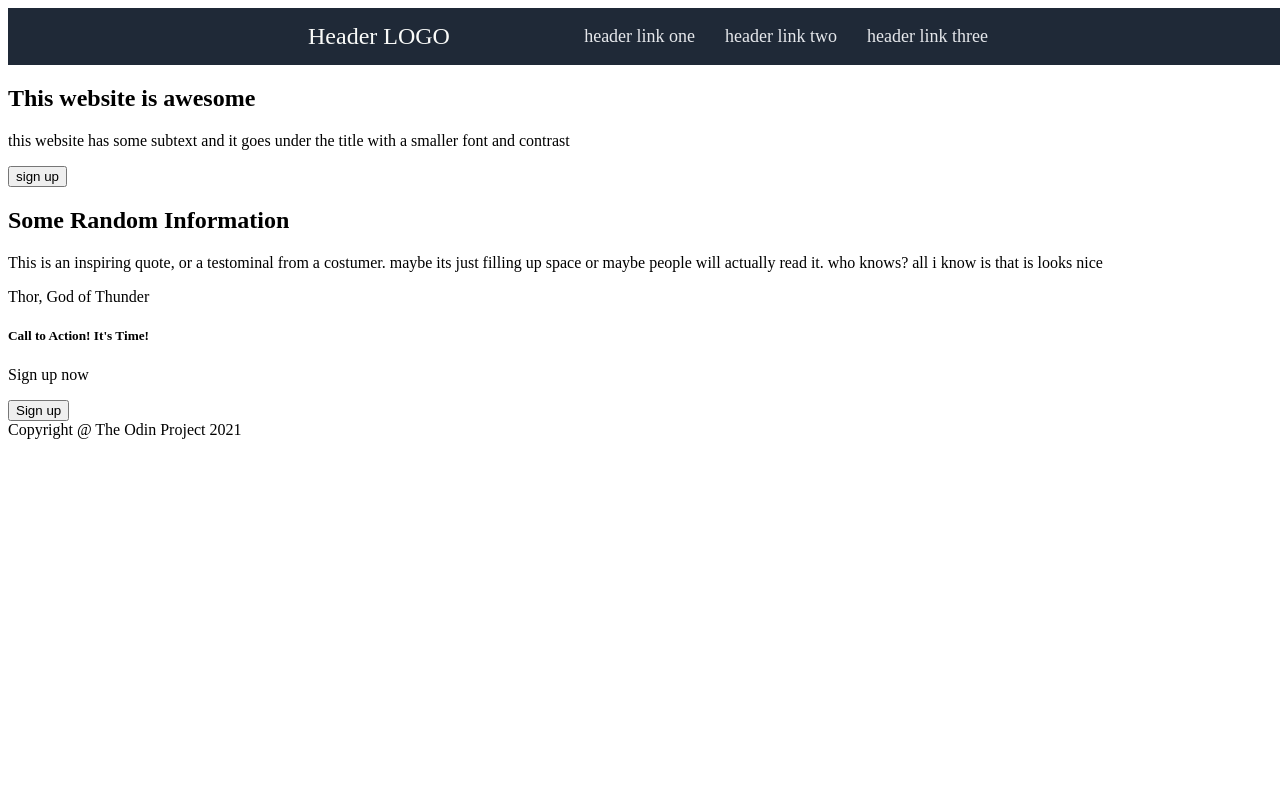
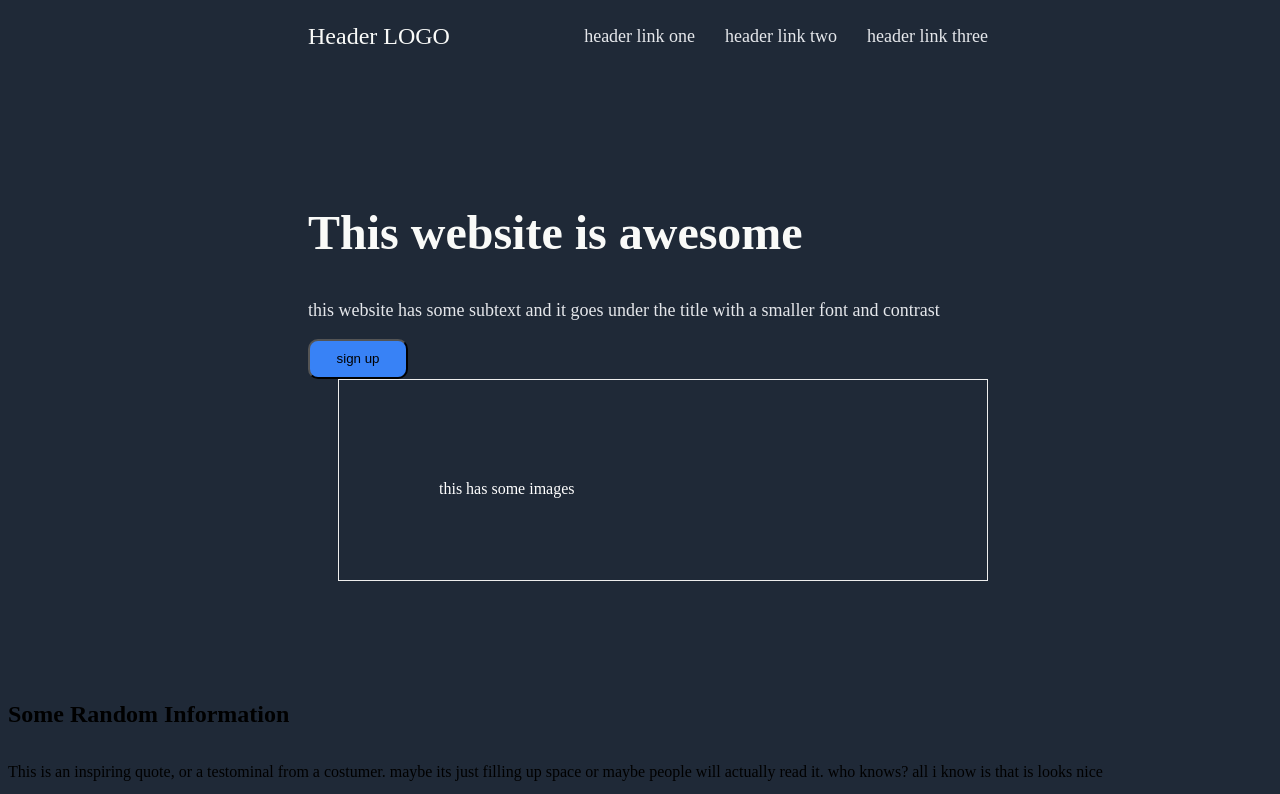
Before and after one commit to Transfer101/landing-page, a plain HTML site: page index.html in a window 1280 px wide. Shown: the top 794 px of the page. Drawn offline with Linux system fonts and the light colour scheme.

Commit message:
finished Section one styling and debugged a few problems in HTML

```diff
--- a/index.html
+++ b/index.html
@@ -19,10 +19,13 @@
 
     <div class="main">
         <section class="section-one">
-            <h1>This website is awesome</h1>
-            <p>this website has some subtext and it goes under the title with a smaller font and contrast</p>
-            <button>sign up</button>
-            <div class="image box"></div>
+            <div class="right-side-information">
+                <p><h1>This website is awesome</h1></p>
+                 <p>this website has some subtext and it goes under the title with a smaller font and contrast</p>
+                 <button>sign up</button>
+             </div>
+            <div class="image-box"> this has some images</div>
+
         </section>
         <section class="section-two"></section>
             <h2>Some Random Information</h2>
--- a/styles.css
+++ b/styles.css
@@ -1,10 +1,10 @@
 * {
-    box-sizing: border-box;
-}
+    box-sizing: border-box;}
 
 body {
     width:100%;
     height:100vh;
+    background-color: #1f2937;
 }
 
 /* HEADER */
@@ -32,5 +32,53 @@ body {
     color: #E5E7EB;
     gap: 30px;
     padding-right:300px;
+}
+
+/* MAIN */
+
+.main {
+    display:flex;
+    flex-direction: column;
+    padding-top: 100px;
 
 }
+
+.section-one {
+    background-color: #1f2937;
+    display: flex;
+    flex-wrap:wrap;
+    flex-direction: row;
+    padding-right:300px;
+    padding-left: 300px;
+    padding-bottom: 100px;
+}
+
+.section-one h1 {
+    font-size: 48px;
+    font-weight: 900;
+    color: #F9FAF8;
+}
+
+.section-one p {
+    font-size: 18px;
+    color: #E5E7EB;
+}
+
+.section-one .image-box {
+    flex:2 1 300px;
+    height: 200px;
+    color: white;
+    border: 1px solid #eeeeee;
+    margin-left:30px;
+    align-self: center;
+    padding:100px;
+
+}
+
+.section-one button {
+    background-color: #3882f6;
+    width: 100px;
+    height: 40px;
+    border-radius: 10px;
+
+}
```
